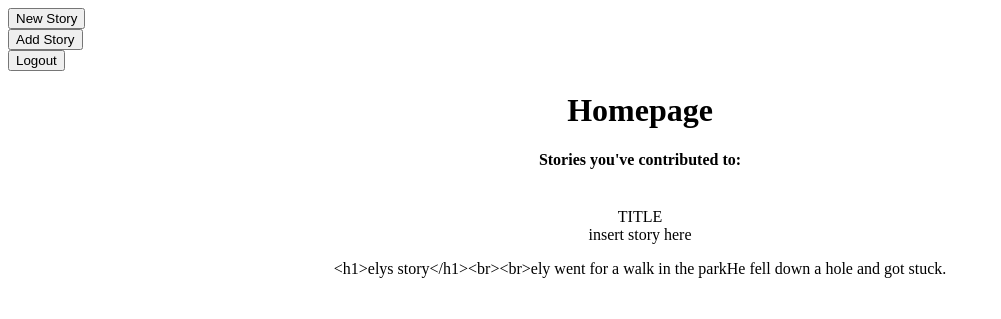
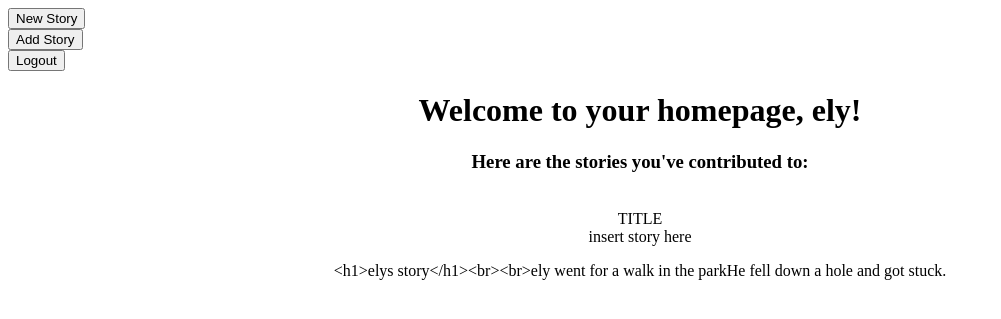
Before and after one commit to getDolla/SoftDev-Blog, a Flask app: page /home/ in a window 1280 px wide. Shown: the top 319 px of the page, without its empty margins (0-1001 px from the left). Run offline with Flask 2, Linux system fonts and the light colour scheme; a user stored in the database is signed in; data comes from the database, SQL or seed files in the repository.

Commit message:
updated homepage

```diff
--- a/templates/homepage.html
+++ b/templates/homepage.html
@@ -2,7 +2,7 @@
 <html>
 
   <head>
-    <title> Homepage </title>
+    <title>Homepage</title>
 
     <form action="/create/">
       <input type="submit" value="New Story"/>
@@ -17,12 +17,12 @@
     </form>
 
 
-    <center><h1>Homepage</h1></center>
+    <center><h1>Welcome to your homepage, {{user}}!</h1></center>
 
   </head>
 
   <body>
-    <center><h4>Stories you've contributed to:</h4></center>
+    <center><h3> {{message}} <br> {{message2}} </h3></center>
     <br>
     <center>
       TITLE <br>
```
